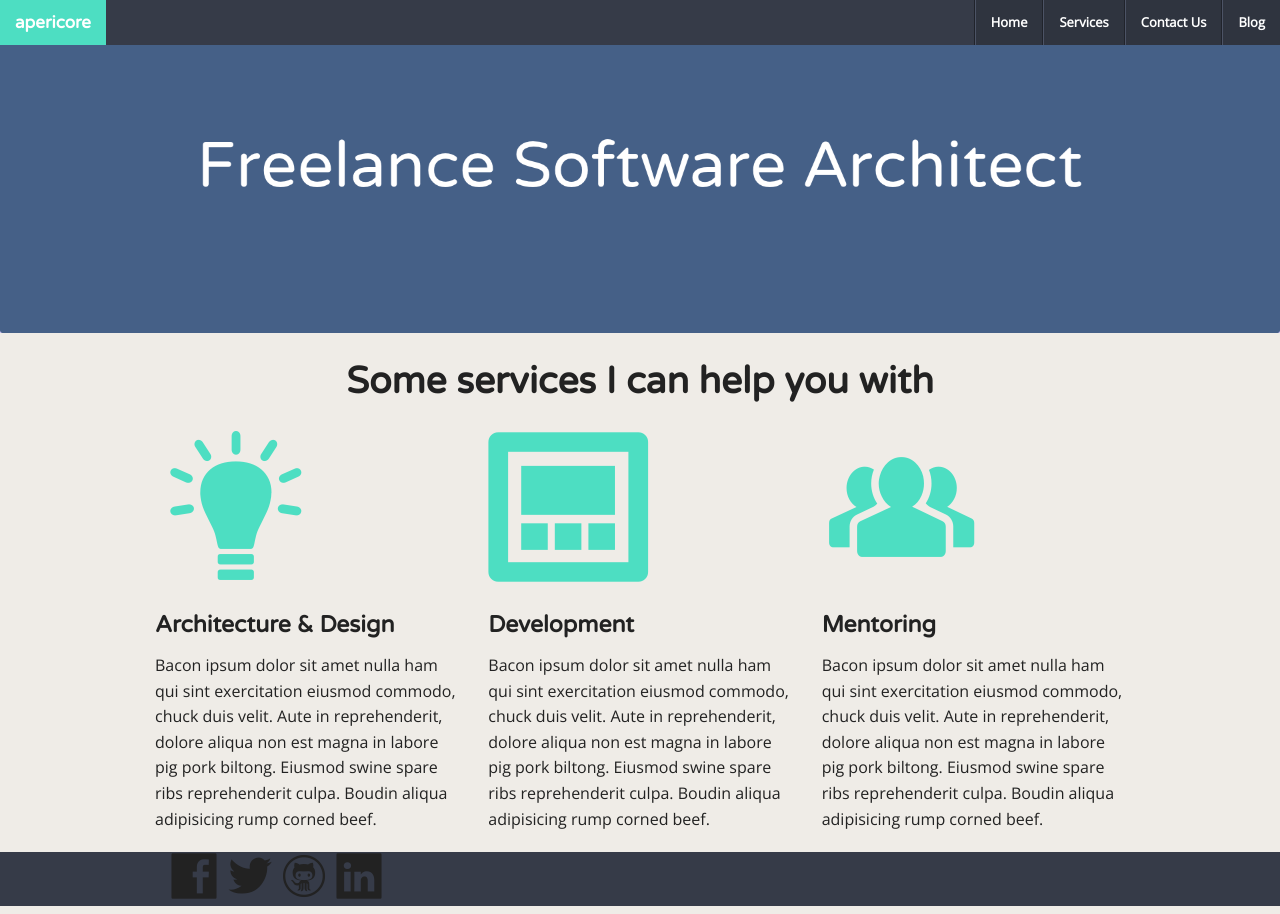
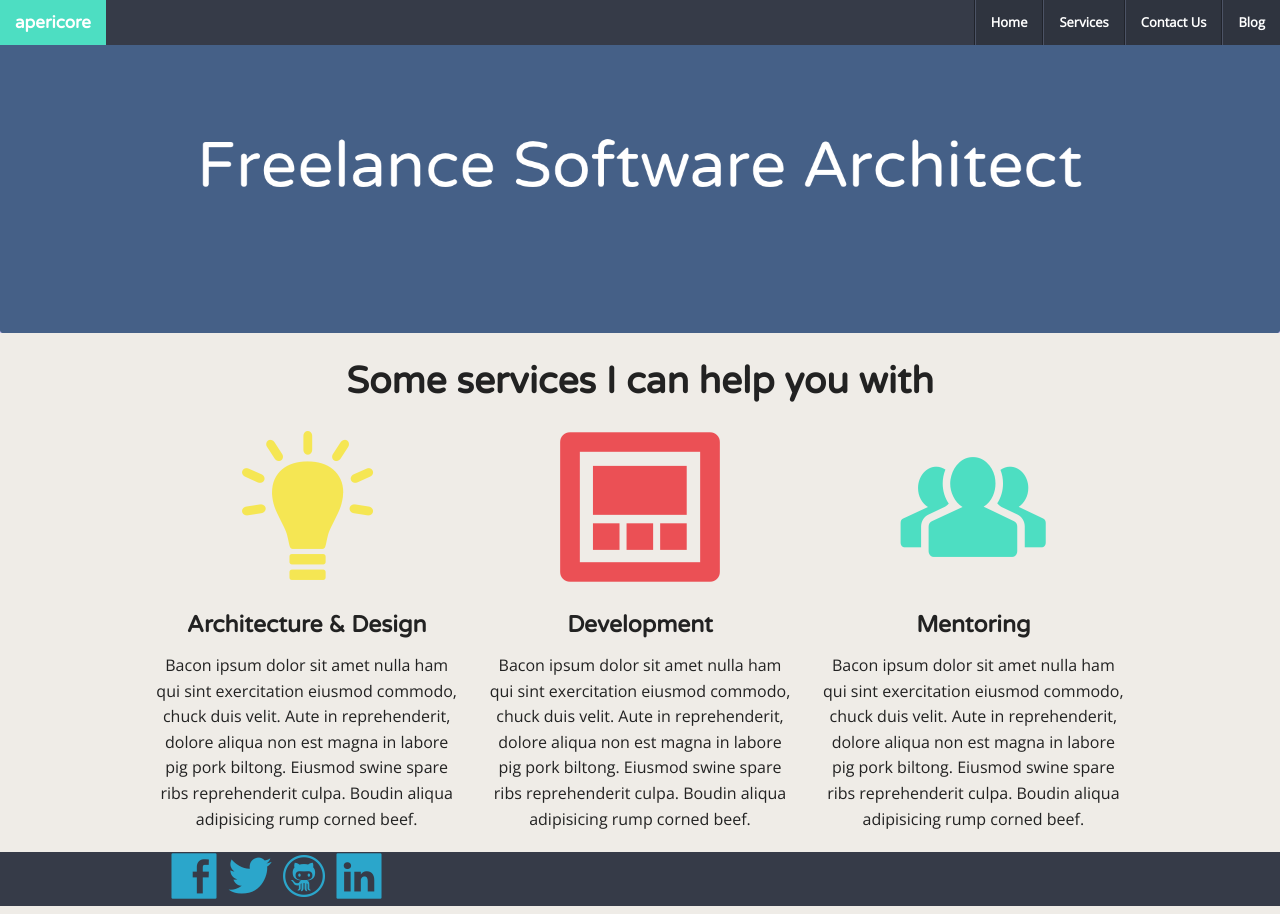
Before and after one commit to Apericore/apericore-public, a plain HTML site: page index.html in a window 1280 px wide. Drawn offline with nearby package versions, Linux system fonts and the light colour scheme.

Commit message:
Updated more icons

```diff
--- a/index.html
+++ b/index.html
@@ -91,10 +91,18 @@
   <footer>
     <div class="row">
       <div class="large-3 columns">
-        <div class="large-3 columns"><i class="social-foundicon-facebook"></i></div>
-        <div class="large-3 columns"><i class="social-foundicon-twitter"></i></div>
-        <div class="large-3 columns"><i class="social-foundicon-github"></i></div>
-        <div class="large-3 columns"><i class="social-foundicon-linkedin"></i></div>
+        <div class="large-3 columns">
+          <a href="https://www.facebook.com/apericore"><i class="social-foundicon-facebook"></i></a>
+        </div>
+        <div class="large-3 columns">
+          <a href="https://www.twitter.com/apericore"><i class="social-foundicon-twitter"></i></a>
+        </div>
+        <div class="large-3 columns">
+          <a href="https://www.github.com/apericore"><i class="social-foundicon-github"></i></a>
+        </div>
+        <div class="large-3 columns">
+          <a href="https://www.linkedin.com/apericore"><i class="social-foundicon-linkedin"></i></a>
+        </div>
       </div>
     </div>
   </footer>
--- a/sass/site/_settings.scss
+++ b/sass/site/_settings.scss
@@ -19,8 +19,8 @@ $logo-font-background-color: #4ddec2;
 	width:100%;
 }
 
-.layout-services .row h2 {
-	font-size: 10.0em;
+#layout-services {
+	text-align: center;
 }
 
 footer {
@@ -35,6 +35,18 @@ footer {
 	text-align: center;
 }
 
+.general-foundicon-idea {
+	color: #F5E653;
+}
+
+.general-foundicon-website {
+	color: #EB5055;
+}
+
+.general-foundicon-people {
+	color: #4ddec2;
+}
+
 .social-foundicon-facebook,
 .social-foundicon-twitter,
 .social-foundicon-github,
```
Also changed, not shown: stylesheets/app.css, stylesheets/general_foundicons.css, stylesheets/social_foundicons.css.
